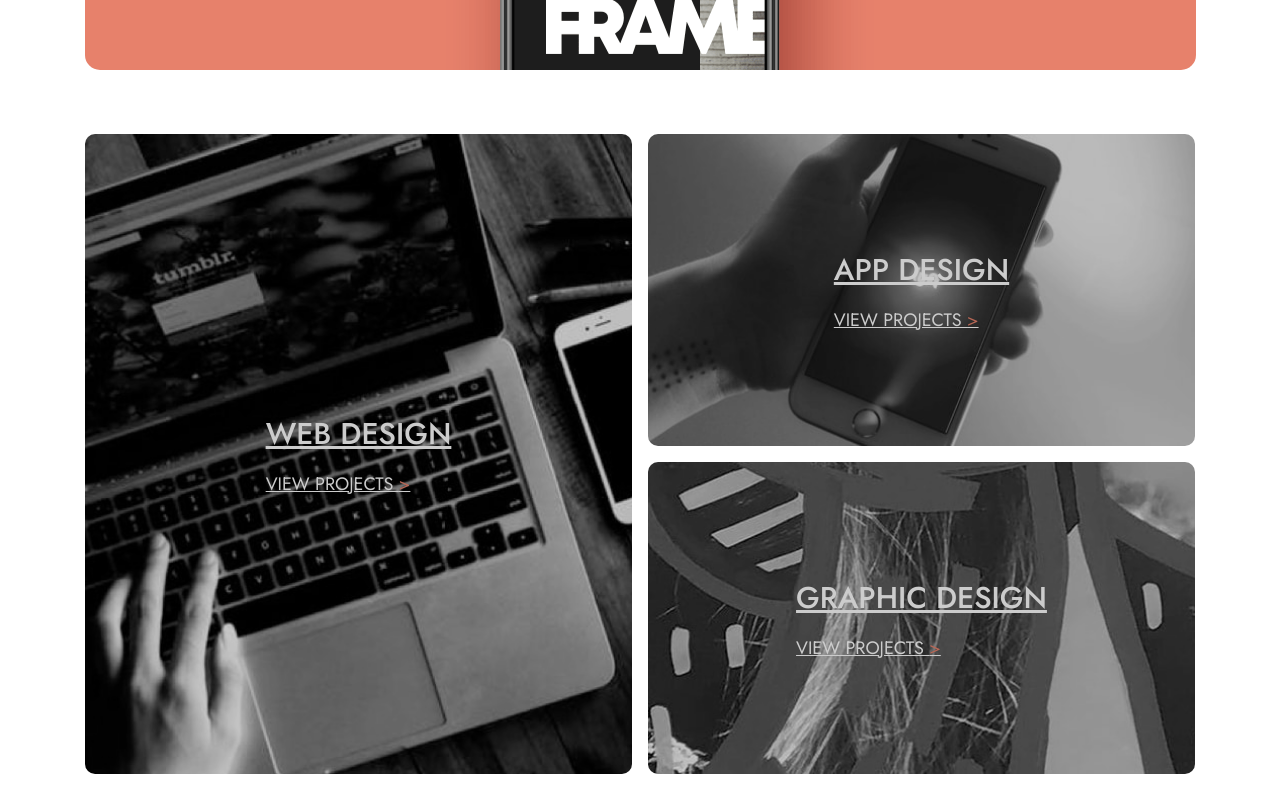
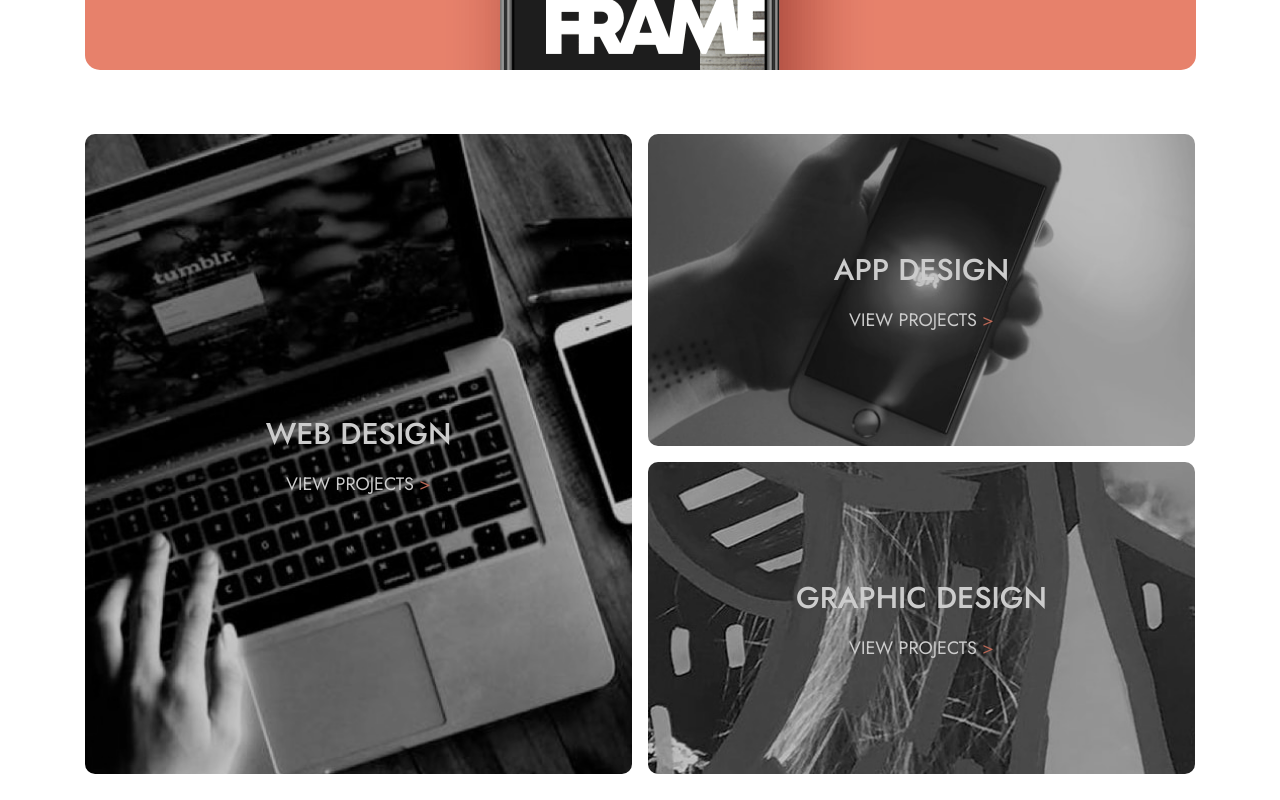
Before and after one commit to LeoLoureiro-code/Designo, an Angular app: page /home in a window 1280 px wide. Shown: the part 880-1680 px from the top of the page. Built offline with nearby package versions, Linux system fonts and the light colour scheme.

Commit message:
add styles to anchors

```diff
--- a/src/components/design-section/design-section.component.scss
+++ b/src/components/design-section/design-section.component.scss
@@ -22,6 +22,8 @@ section{
     filter: brightness(80%);
     cursor: pointer;
     color: $white;
+    text-decoration: none;
+    text-align: center;
 }
 
 .web-design{
@@ -59,6 +61,7 @@ section{
     margin-top: 1rem;
     font-size: 18px;
     z-index: 1;
+    text-align: center;
 
     span{
         color: $peach;
```
